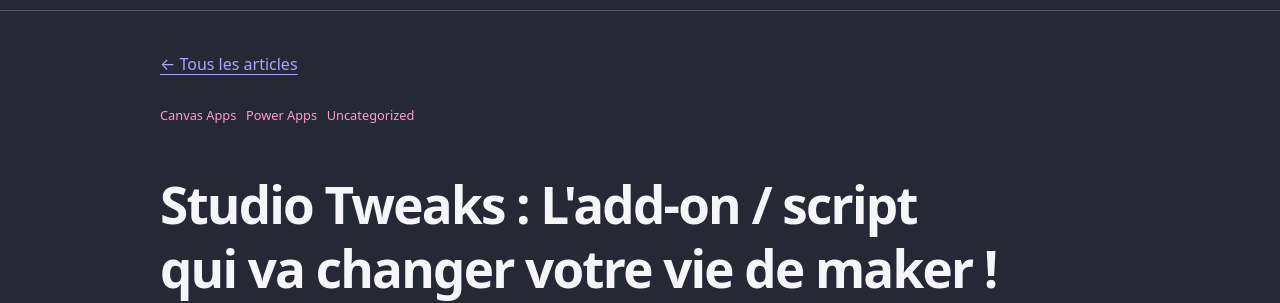
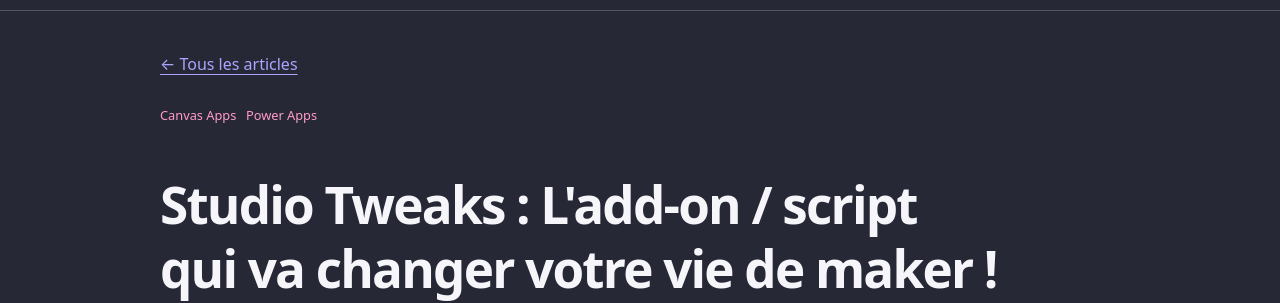
Before and after one commit to DavidZoon/easy-power-platform, a Jekyll site: the page built from _posts/2026-05-27-studio-tweaks-ladd-on-script-qui-va-changer-votre-vie-de-maker.md, in a window 1280 px wide and 900 px high. Shown: the part 190-493 px from the top of the window. Built offline with Jekyll 4.4.1, drawn with Linux system fonts in a browser that asks for light colours.

```diff
--- a/_layouts/home.html
+++ b/_layouts/home.html
@@ -3,14 +3,9 @@ layout: default
 ---
 {% if paginator.page == 1 %}
 <section class="hero">
-  <p class="eyebrow">Power Platform · Architecture · Développement low-code</p>
   <h1>La Power Platform.<br><span>Tout simplement.</span></h1>
   <p class="hero-description">Des tutoriels, du code et des retours d’expérience pour passer de l’idée à la solution. Par David Zoonekyndt.</p>
   <div class="button-row"><a class="button" href="#latest">Parcourir les articles <span aria-hidden="true">↓</span></a><a class="button secondary" href="{{ '/feed.xml' | relative_url }}">Suivre le flux RSS</a><a class="button secondary" href="#newsletter">S’abonner par e-mail</a>{% include share.html url="/" title=site.title label="Partager ce blog" %}</div>
-  <div class="hero-topics" aria-label="Catégories populaires">
-    {% assign hero_categories = site.data.taxonomies.categories | where: "depth", 0 %}
-    {% for term in hero_categories limit:4 %}<a href="{{ '/categories/' | append: term.slug | append: '/' | relative_url }}">{{ term.name | escape }} <span>{{ term.count }}</span></a>{% endfor %}
-  </div>
 </section>
 {% else %}<h1>Articles — page {{ paginator.page }}</h1>
 {% include share.html url="/" title=site.title label="Partager ce blog" %}{% endif %}
--- a/_posts/2026-05-27-studio-tweaks-ladd-on-script-qui-va-changer-votre-vie-de-maker.md
+++ b/_posts/2026-05-27-studio-tweaks-ladd-on-script-qui-va-changer-votre-vie-de-maker.md
@@ -5,7 +5,6 @@ date: 2026-05-27T12:00:00.000Z
 categories:
   - Canvas Apps
   - Power Apps
-  - Uncategorized
 tags:
   - Accessibilité
   - Add-on
```
Also changed, not shown: .github/dependabot.yml (added), .github/workflows/jekyll-gh-pages.yml, README.md.
